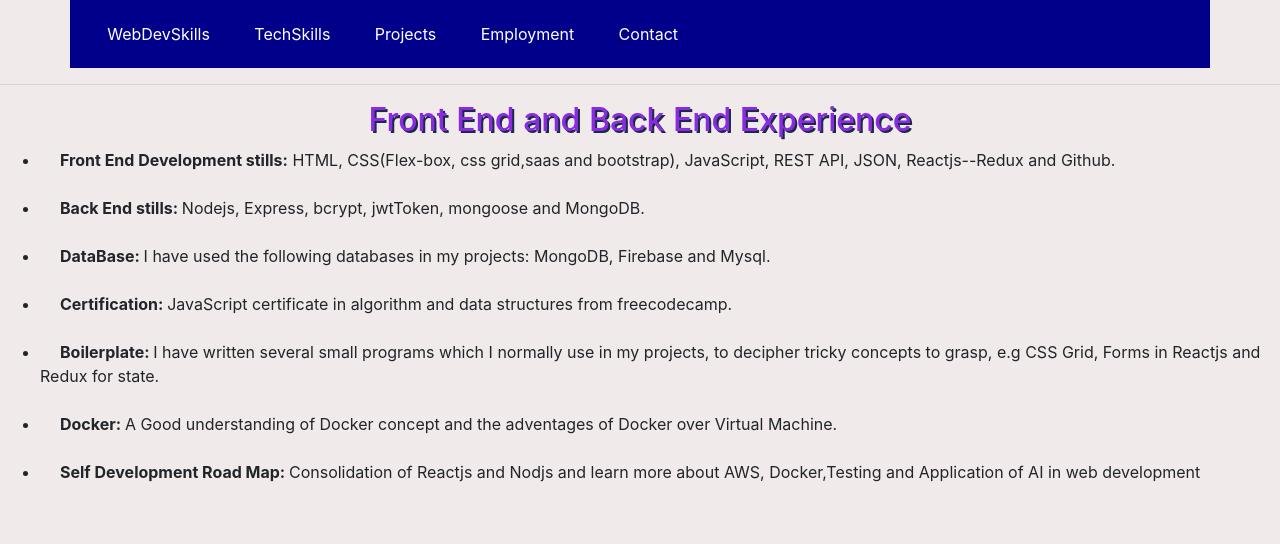
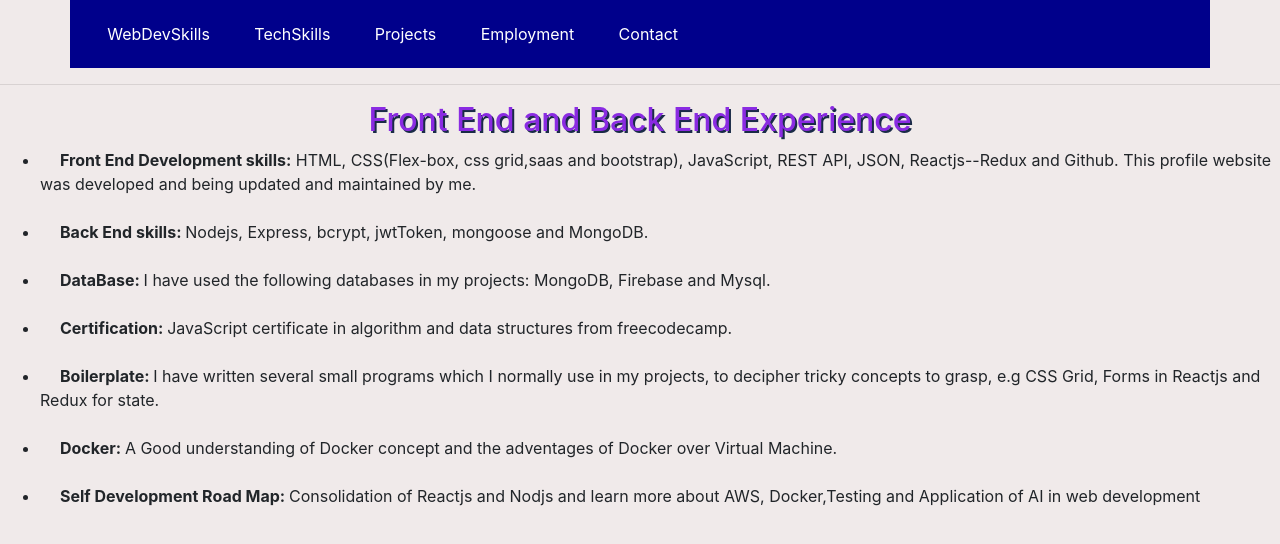
Before and after one commit to Herbertbhs02/ProfileReactRouter, a React (Create React App) app: page / in a window 1280 px wide. Shown: the top 544 px of the page. Built offline with nearby package versions, Linux system fonts and the light colour scheme.

Commit message:
Fixed spelling error

```diff
--- a/src/DevSkills.js
+++ b/src/DevSkills.js
@@ -11,11 +11,12 @@ const DevSkills = () => (
 
        <ul >
           <li style={{textIndent:'20px'}}>
-           <span style={{fontWeight:"bold"}}>Front End Development stills:</span> HTML, CSS(Flex-box, css grid,saas and bootstrap), JavaScript, REST API, JSON, Reactjs--Redux and Github.
+           <span style={{fontWeight:"bold"}}>Front End Development skills:</span> HTML, CSS(Flex-box, css grid,saas and bootstrap), JavaScript, REST API, JSON, Reactjs--Redux and Github. This profile website
+           was developed and being updated and maintained by me.
           </li><br/>
 
           <li style={{textIndent:'20px'}}>
-          <span style={{fontWeight:"bold"}}>Back End stills: </span>Nodejs, Express, bcrypt, jwtToken, mongoose and MongoDB.
+          <span style={{fontWeight:"bold"}}>Back End skills: </span>Nodejs, Express, bcrypt, jwtToken, mongoose and MongoDB.
           </li><br/>
 
           <li style={{textIndent:'20px'}}>
```
Also changed, not shown: 16 other files (tests, documents, lock files or other folders).
